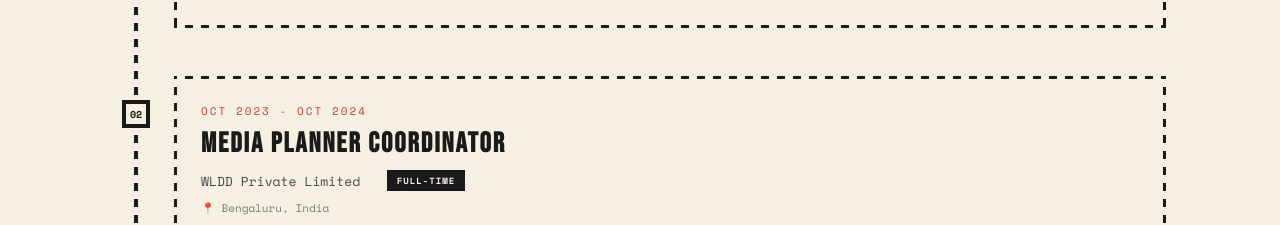
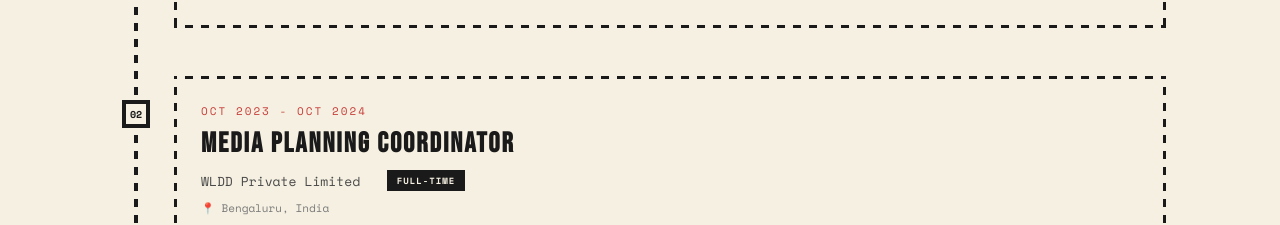
Before and after one commit to vrsn001/lakshay-portfolio, a React (Vite) app: page / in a window 1280 px wide. Shown: the part 2457-2682 px from the top of the page. Built offline with nearby package versions, Linux system fonts and the light colour scheme; a web font is replaced by a local one.

Commit message:
Fix job title: Media Planning Coordinator

```diff
--- a/src/App.jsx
+++ b/src/App.jsx
@@ -189,7 +189,7 @@
               <TimelineItem
                 number="02"
                 date="Oct 2023 - Oct 2024"
-                title="Media Planner Coordinator"
+                title="Media Planning Coordinator"
                 company="WLDD Private Limited"
                 companyUrl="https://www.wldd.in/"
                 type="Full-time"
```
